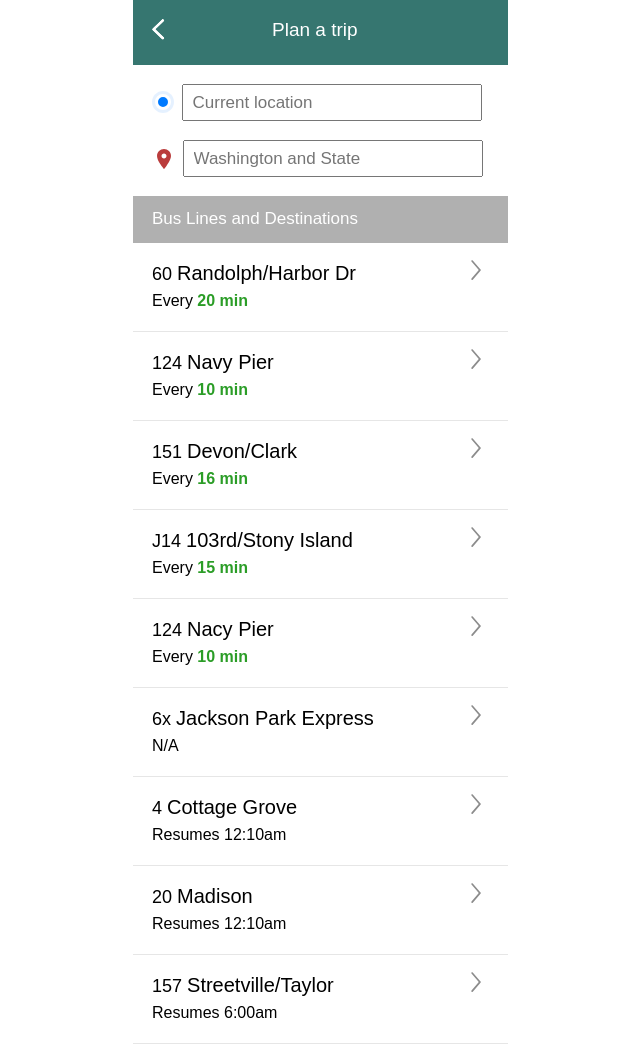
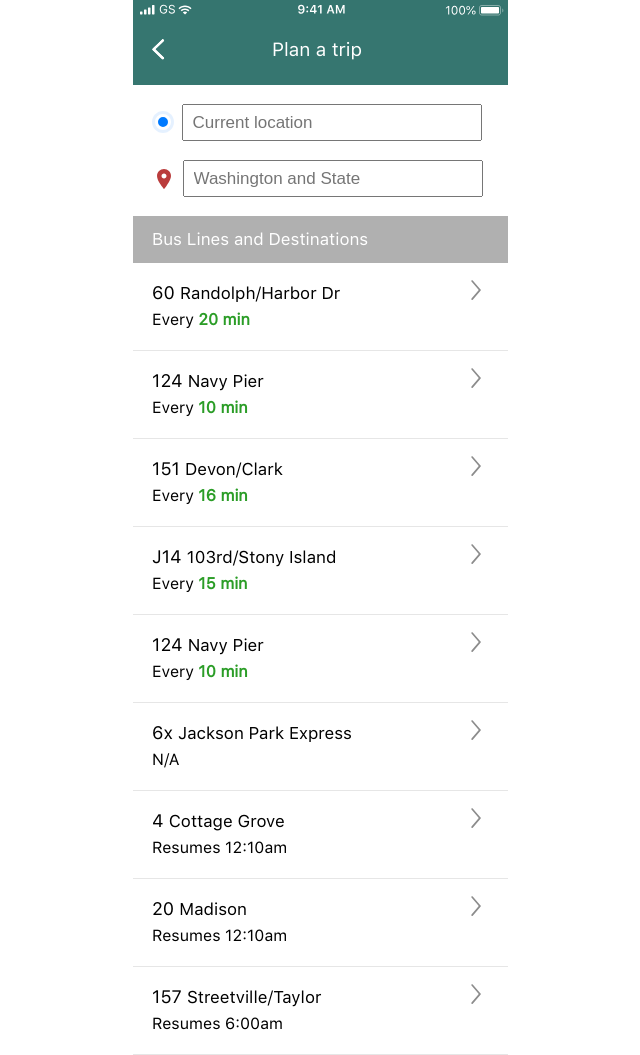
Before and after one commit to amanda-yang6/front-end-challenge, a plain HTML site: page index.html in a window 1280 px wide. Shown: the whole page, without its empty margins (315-955 px from the left). Drawn offline with Linux system fonts and the light colour scheme; files that its build step writes are made by us from their sources.

Commit message:
revisions

```diff
--- a/css/style.css
+++ b/css/style.css
@@ -4,34 +4,41 @@
 
 * { margin: 0; padding: 0; }
 
+@font-face {
+  font-family: system;
+  src: url("/fonts/SF-Pro-Text-Regular.otf"), local(".SFNSText-Light"), local(".HelveticaNeueDeskInterface-Light"), local(".LucidaGrandeUI"), local("Ubuntu Light"), local("Segoe UI Light"), local("Roboto-Light"), local("DroidSans"), local("Tahoma");
+}
+
 body {
   position: absolute;
   background-color: #ffffff;
-  font-family: sans-serif;
+  font-family: "system";
   left: 35%;
   line-height: 22px;
-}
-
-.bus-list {
-  font-size: 18px;
 }
 
 .container {
   font-size: 0;
   width: 375px;
+  margin-top: -6px;
 }
 
-/* Bus lines */
-.eastbound, .northbound, .southbound, .reroute, .out-of-service {
-  border-bottom: 1px solid #E6E6E6;
-  padding-right: 19px;
+/* Right arrow icon */
+.arrow-right {
+  float: right;
+  padding-top: 11px;
+}
+
+/* Back arrow icon */
+.back-arrow {
+  display: inline-block;
+  float: left;
 }
 
 /* Plan a trip */
 h1 {
-  color: white;
+  color: #ffffff;
   font-size: 19px;
-  font-weight: 500;
   padding-left: 120px;
 }
 
@@ -39,7 +46,7 @@ h1 {
 h2 {
   color: white;
   font-size: 17px;
-  font-weight: 200;
+  font-weight: 100;
   margin-left: 19px;
 }
 
@@ -65,16 +72,10 @@ h5 {
   padding-bottom: 19px;
 }
 
-/* Right arrow icon */
-.arrow-right {
-  float: right;
-  padding-top: 11px;
-}
-
-/* Back arrow icon */
-.back-arrow {
-  display: inline-block;
-  float: left;
+/* Bus lines */
+li.eastbound, li.northbound, li.southbound, li.reroute, li.out-of-service {
+  border-bottom: 1px solid #E6E6E6;
+  padding-right: 19px;
 }
 
 /* Location and pin icons */
@@ -114,7 +115,12 @@ h5 {
 /* List of bus line suggestions */
 .suggestions {
   background-color: #B0B0B0;
-  color: white;
+  color: #ffffff;
   height: 47px;
   padding-top: 12px;
 }
+
+ul.bus-list {
+  color: #000000;
+  font-size: 18px;
+}
--- a/index.html
+++ b/index.html
@@ -4,18 +4,21 @@
     <meta charset="utf-8">
     <meta name="viewport" content="width=device-width, initial-scale=1">
     <title>BusyBus</title>
-    <link rel="stylesheet" type="text/css" href="reset.css">
+    <link rel="stylesheet" type="text/css" href="css/reset.css">
     <link rel="stylesheet" type="text/css" href="css/style.css">
   </head>
   <body>
+  <section class="status-bar">
+    <img src="images/status-bar.svg" alt="status bar">
+  </section>
   <section class="container">
-    <div class="plan-a-trip">
+    <header class="plan-a-trip">
       <div class="back-arrow">
         <img src="images/back-arrow.svg" alt="back arrow">
       </div>
         <h1>Plan a trip</h1>
-    </div>
-    <div class="search">
+    </header>
+    <section class="search">
       <div class="Current-location">
         <div class="pin">
           <img src="images/pin.svg" alt="pin">
@@ -32,75 +35,66 @@
               <input type="text" placeholder="Washington and State">
             </div>
           </div>
-    </div>
-    <div class="suggestions">
+    </section>
+    <section class="suggestions">
       <h2>Bus Lines and Destinations</h2>
-    </div>
-    <div class="bus-list">
-      <div class="eastbound">
+    </section>
+      <ul class="bus-list">
+        <li class="eastbound">
           <div class="arrow-right">
             <img src="images/arrow-right.svg" alt="arrow right">
           </div>
-          <h3>60 <span style="font-size: 20px;font-weight:200">Randolph/Harbor Dr</span></h3>
+            <h3>60 <span style="font-size:17px;">Randolph/Harbor Dr</span></h3>
               <h5>Every <span style="color:#2b9d27;font-weight:800">20 min</span></h5>
-      </div>
-      <div class="eastbound">
+        <li class="eastbound">
           <div class="arrow-right">
             <img src="images/arrow-right.svg" alt="arrow right">
           </div>
-          <h3>124 <span style="font-size: 20px;font-weight:200">Navy Pier</span></h3>
+            <h3>124 <span style="font-size:17px;">Navy Pier</span></h3>
               <h5>Every <span style="color:#2b9d27;font-weight:800">10 min</span></h5>
-      </div>
-      <div class="northbound">
+        <li class="northbound">
           <div class="arrow-right">
             <img src="images/arrow-right.svg" alt="arrow right">
           </div>
-          <h3>151 <span style="font-size: 20px;font-weight:200">Devon/Clark</span></h3>
+            <h3>151 <span style="font-size:17px;">Devon/Clark</span></h3>
               <h5>Every <span style="color:#2b9d27;font-weight:800">16 min</span></h5>
-      </div>
-      <div class="southbound">
+        <li class="southbound">
           <div class="arrow-right">
             <img src="images/arrow-right.svg" alt="arrow right">
           </div>
-          <h3>J14 <span style="font-size: 20px;font-weight:200">103rd/Stony Island</span></h3>
+            <h3>J14 <span style="font-size:17px;">103rd/Stony Island</span></h3>
               <h5>Every <span style="color:#2b9d27;font-weight:800">15 min</span></h5>
-      </div>
-      <div class="southbound">
+        <li class="southbound">
           <div class="arrow-right">
             <img src="images/arrow-right.svg" alt="arrow right">
           </div>
-          <h3>124 <span style="font-size: 20px;font-weight:200">Nacy Pier</span></h3>
+            <h3>124 <span style="font-size:17px;">Navy Pier</span></h3>
               <h5>Every <span style="color:#2b9d27;font-weight:800">10 min</span></h5>
-      </div>
-      <div class="reroute">
+        <li class="reroute">
           <div class="arrow-right">
             <img src="images/arrow-right.svg" alt="arrow right">
           </div>
-          <h3>6x <span style="font-size: 20px;font-weight:200">Jackson Park Express</span></h3>
+            <h3>6x <span style="font-size:17px;">Jackson Park Express</span></h3>
               <h5>N/A</h5>
-      </div>
-      <div class="out-of-service">
+        <li class="out-of-service">
           <div class="arrow-right">
             <img src="images/arrow-right.svg" alt="arrow right">
           </div>
-          <h3>4 <span style="font-size: 20px;font-weight:200">Cottage Grove</span></h3>
+            <h3>4 <span style="font-size:17px;">Cottage Grove</span></h3>
               <h5>Resumes 12:10am</h5>
-      </div>
-      <div class="out-of-service">
+        <li class="out-of-service">
           <div class="arrow-right">
             <img src="images/arrow-right.svg" alt="arrow right">
           </div>
-          <h3>20 <span style="font-size: 20px;font-weight:200">Madison</span></h3>
+            <h3>20 <span style="font-size:17px;">Madison</span></h3>
               <h5>Resumes 12:10am</h5>
-      </div>
-      <div class="out-of-service">
+        <li class="out-of-service">
           <div class="arrow-right">
             <img src="images/arrow-right.svg" alt="arrow right">
           </div>
-          <h3>157 <span style="font-size: 20px;font-weight:200">Streetville/Taylor</span></h3>
+            <h3>157 <span style="font-size:17px;">Streetville/Taylor</span></h3>
               <h5>Resumes 6:00am</h5>
-      </div>
-    </div>
+      </ul>
   </section>
   </body>
 </html>
```
Also changed, not shown: fonts/SF-Pro-Text-Regular.otf (added), images/status-bar.svg (added), 2 other files. Lines whose indentation alone changed are shown as unchanged.
